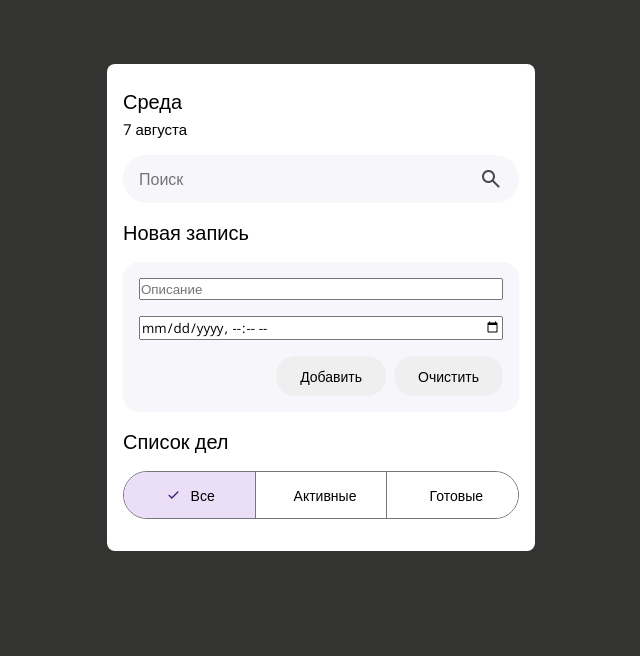
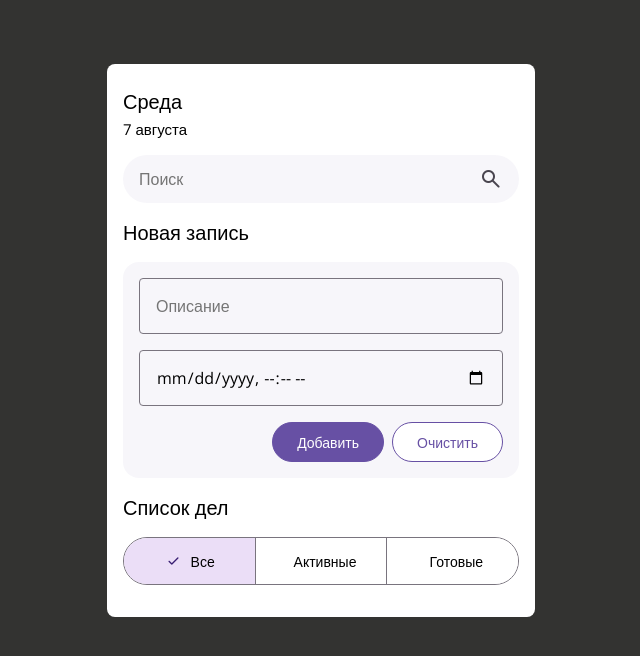
Before and after one commit to SerPanTeam/todolist, a plain HTML site: page index.html in a window 1280 px wide. Shown: the whole page, without its empty margins (319-959 px from the left). Drawn offline with nearby package versions, Linux system fonts and the light colour scheme.

Commit message:
MOD:New version from HW with scss - 3

```diff
--- a/style/style.scss
+++ b/style/style.scss
@@ -210,7 +210,6 @@ body {
     border-radius: 16px;
     background-color: $main-accent-color;
     margin: 16px 0;
-<<<<<<< HEAD
     &__input {
         height: 56px;
         width: 100%;
@@ -229,26 +228,6 @@ body {
     }
 }
 
-=======
-}
-
-.create-form__input {
-    height: 56px;
-    width: 100%;
-    font-size: 16px;
-    line-height: 24px;
-    border: 1px solid #79747e;
-    border-radius: 4px;
-    background: none;
-    outline: none;
-    transition: all 0.15s linear;
-    padding: 4px 16px;
-}
-
-.create-form__input:focus {
-    border: 2px solid $second-effect-color;
-}
->>>>>>> 32a6f19aeb0724e393f866bb23f9e1c72c635188
 
 .form__buttons-wrapper {
     display: flex;
@@ -268,7 +247,6 @@ body {
     outline: none;
     border-radius: 20px;
     cursor: pointer;
-<<<<<<< HEAD
 
     &--primary {
         color: $main-bg-color;
@@ -281,18 +259,5 @@ body {
         background-color: $main-bg-color;
         border: 1px solid $second-effect-color;
     }
-=======
+
 }
-
-.form-button--primary {
-    color: $main-bg-color;
-    background-color: $second-effect-color;
-    border: 1px solid $second-effect-color;
-}
-
-.form-button--secondary {
-    color: $second-effect-color;
-    background-color: $main-bg-color;
-    border: 1px solid $second-effect-color;
->>>>>>> 32a6f19aeb0724e393f866bb23f9e1c72c635188
-}
```
Also changed, not shown: style/style.css, 1 other file.
